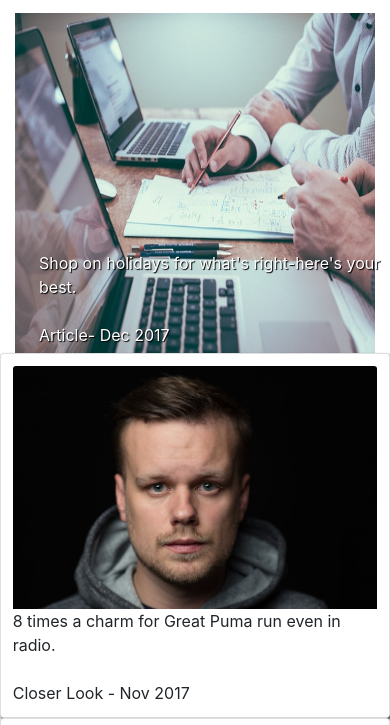
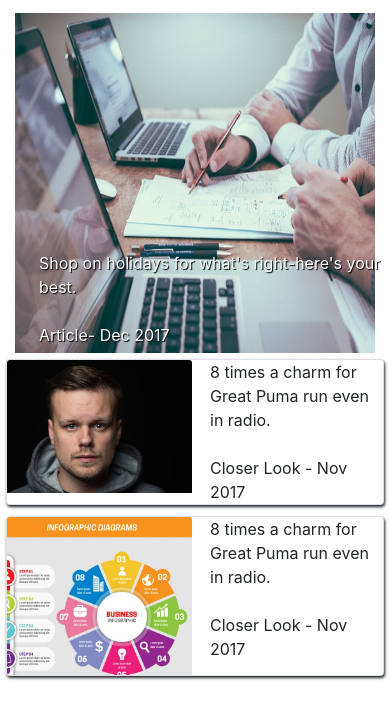
Before and after one commit to k3vnb/thinkwit, a plain HTML site: page index.html in a window 390 px wide. Shown: the part 119-844 px from the top of the page. Drawn offline with nearby package versions, Linux system fonts and the light colour scheme.

Commit message:
add outer div for cards w/ padding & box-sizing:border-box for margin effect w/o breaking row

```diff
--- a/css/master.css
+++ b/css/master.css
@@ -1,3 +1,7 @@
+* {
+  box-sizing: border-box;
+}
+
 .navbar {
   display: flex;
   justify-content: flex-start;
@@ -20,6 +24,44 @@
 .card {
   box-shadow: 1px 2px 3px;
 }
-.top-cards {
-  padding: 3%;
+.top-cards img {
+  width: 98.5%;
+  height: 15rem;
+  object-fit: cover;
 }
+
+.no-pad {
+  padding: 0;
+}
+
+.card-pad {
+  padding: 0 1.5%;
+}
+
+@media screen and (max-width: 768px) {
+  .card {
+    max-height: 10rem;
+    overflow: hidden;
+  }
+  .top-cards img {
+    height: 100%;
+  }
+}
+@media screen and (max-width: 1000px) {
+  .card {
+    margin: 1.5% 0;
+  }
+}
+
+/*@media screen and (max-width: 600px) {
+  .top-cards div {
+    float: left;
+  }
+  .top-cards .card-img-top {
+    max-width: 20%;
+    float: left;
+  }*/
+  /*.top-cards {
+    display: flex;
+    align-content: flex-start;
+  }*/
--- a/index.html
+++ b/index.html
@@ -51,18 +51,39 @@
             <p>Shop on holidays for what's right-here's your best.<br><br>Article- Dec 2017</p>
           </div>
         </div>
-        <div class="card top-cards card-1 col-lg-3 col-md-6">
+<div class="card-pad col-lg-3 col-md-6">
+
+  <div class="card top-cards card-1 ">
+    <div class="row">
+      <div class="no-pad col-6 col-md-12">
+        <div class="card-block">
           <img class="card-img-top" src="img/card2img.jpeg" alt="">
-            <div class="card-block">
+        </div>
+      </div>
+      <div class="col-6 col-md-12">
+
         <p class="card-text">8 times a charm for Great Puma run even in radio.<br><br>Closer Look - Nov 2017</p>
       </div>
     </div>
-        <div class="card top-cards card-1 col-lg-3 col-md-6">
-            <img class="card-img-top" src="img/card2img.jpeg" alt="">
+  </div>
+</div>
+        <div class="card-pad col-lg-3 col-md-6">
+
+          <div class="card top-cards card-1 ">
+            <div class="row">
+              <div class="no-pad col-6 col-md-12">
                 <div class="card-block">
+                  <img class="card-img-top" src="img/card3img.jpg" alt="">
+                </div>
+              </div>
+              <div class="col-6 col-md-12">
+
                 <p class="card-text">8 times a charm for Great Puma run even in radio.<br><br>Closer Look - Nov 2017</p>
               </div>
             </div>
+          </div>
+        </div>
+
         <!-- <div class="card top-cards card-1 col-lg-3 col-md-3">
             <img class="card-img-top" src="img/card1img.jpeg" alt="">
         </div> -->
```
Also changed, not shown: img/card3img.jpg (added). Lines whose indentation alone changed are shown as unchanged.
